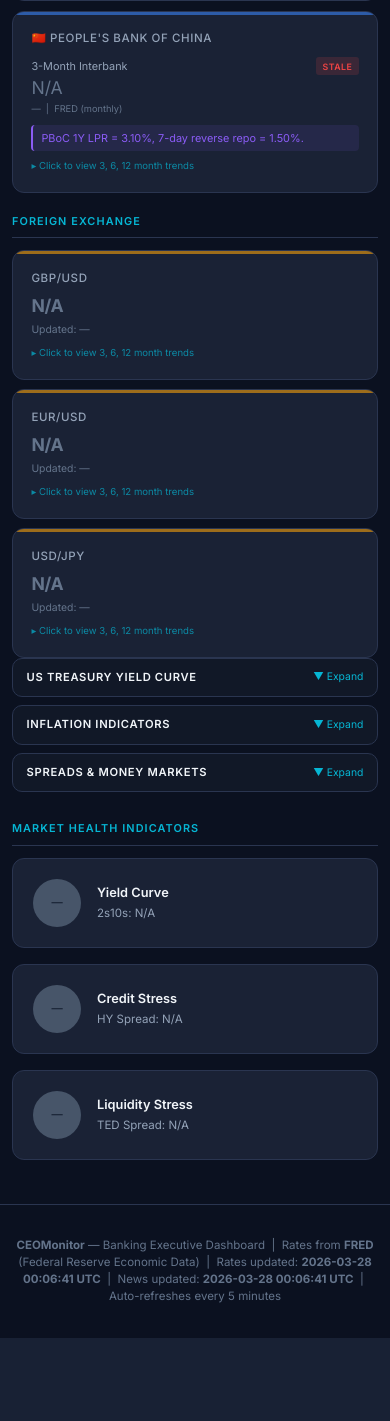
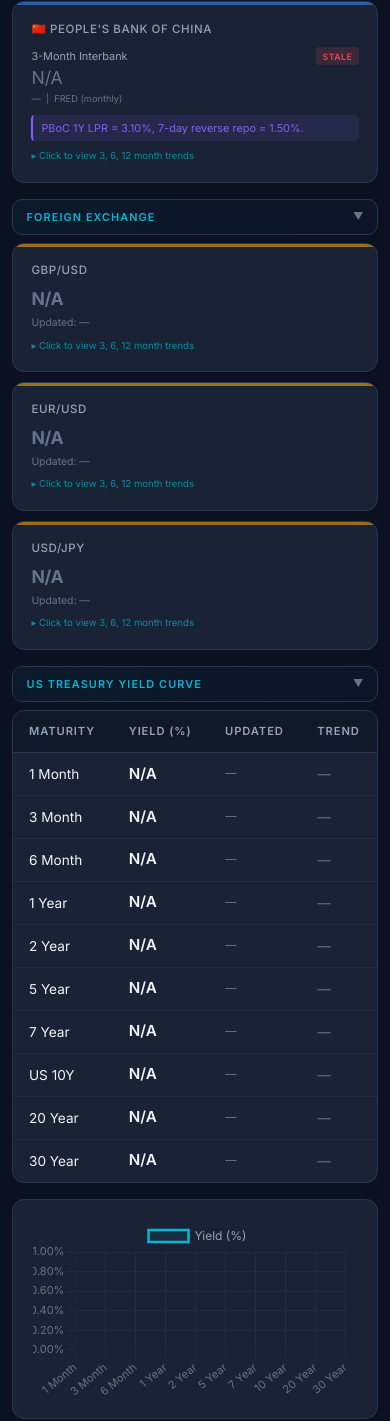
Before and after one commit to naveedk2535-tech/CEOMonitor, a Flask app: page / in a window 390 px wide. Shown: the part 1727-3148 px from the top of the page. Before the commit the page ends 3065 px from the top, so only its background shows below. Run offline with Flask 3, Linux system fonts and the light colour scheme; the visitor is signed in with stand-in values (Sample User, id 1); data that the repository does not hold is empty.

Commit message:
Make all sections expandable with collapse/expand toggle, open by default
Universal expand-header/expand-body system replaces section-titles.
All sections (Central Banks, FX, Treasury, Inflation, Spreads, Health)
can be collapsed/expanded with a click. Open by default on page load.
Removes old mobile-only collapse and legacy collapsible table systems.

Co-Authored-By: Claude Opus 4.6 (1M context) <noreply@anthropic.com>

```diff
--- a/templates/dashboard.html
+++ b/templates/dashboard.html
@@ -108,6 +108,41 @@
         }
         .section-title:first-child { margin-top: 0; }
 
+        /* Universal expandable sections */
+        .expand-header {
+            display: flex; align-items: center; justify-content: space-between;
+            cursor: pointer; padding: 0.65rem 1rem;
+            margin: 1.5rem 0 0.75rem;
+            background: linear-gradient(135deg, rgba(6,182,212,0.06) 0%, rgba(59,130,246,0.04) 100%);
+            border: 1px solid var(--border);
+            border-radius: 10px; transition: all 0.2s;
+            user-select: none;
+        }
+        .expand-header:first-child { margin-top: 0; }
+        .expand-header:hover { background: rgba(6,182,212,0.1); border-color: rgba(6,182,212,0.3); }
+        .expand-header .eh-label {
+            font-size: 0.75rem; font-weight: 600; color: var(--accent-cyan);
+            text-transform: uppercase; letter-spacing: 0.1em;
+        }
+        .expand-header .eh-toggle {
+            font-size: 0.65rem; color: var(--text-muted);
+            display: flex; align-items: center; gap: 0.3rem;
+            transition: color 0.2s;
+        }
+        .expand-header:hover .eh-toggle { color: var(--accent-cyan); }
+        .expand-header .eh-arrow {
+            display: inline-block; transition: transform 0.3s;
+        }
+        .expand-header.collapsed .eh-arrow { transform: rotate(-90deg); }
+        .expand-body {
+            overflow: hidden;
+            transition: max-height 0.4s ease, opacity 0.3s ease;
+            max-height: 5000px; opacity: 1;
+        }
+        .expand-body.collapsed {
+            max-height: 0; opacity: 0;
+        }
+
         /* CARDS */
         .card-grid {
             display: grid;
@@ -195,25 +230,7 @@
             margin-top: 0.2rem; font-style: italic;
         }
 
-        /* COLLAPSIBLE TABLE */
-        .collapsible-header {
-            display: flex; align-items: center; justify-content: space-between;
-            cursor: pointer; padding: 0.75rem 1rem;
-            background: var(--bg-secondary); border: 1px solid var(--border);
-            border-radius: 12px; transition: all 0.2s;
-        }
-        .collapsible-header:hover { background: var(--bg-card-hover); }
-        .collapsible-header .ch-label {
-            font-size: 0.78rem; font-weight: 600; color: var(--text-primary);
-        }
-        .collapsible-header .ch-toggle {
-            font-size: 0.7rem; color: var(--accent-cyan);
-            display: flex; align-items: center; gap: 0.3rem;
-        }
-        .collapsible-header .ch-arrow {
-            transition: transform 0.3s; display: inline-block;
-        }
-        .collapsible-header.open .ch-arrow { transform: rotate(180deg); }
+        /* Legacy collapsible (kept for treasury data table) */
         .collapsible-body {
             max-height: 0; overflow: hidden;
             transition: max-height 0.4s ease;
@@ -400,11 +417,6 @@
             border-top: 1px solid var(--border); margin-top: 2rem;
         }
 
-        /* Mobile collapsible sections (treasury, inflation, spreads) */
-        .mobile-collapse-header {
-            display: none;
-        }
-
         /* News sub-tabs */
         .news-subtabs {
             display: flex; gap: 0.5rem; margin-bottom: 1rem;
@@ -453,29 +465,8 @@
             .two-col { grid-template-columns: 1fr; gap: 1rem; }
             .quick-links { grid-template-columns: 1fr; }
             .section-title { font-size: 0.68rem; margin: 1.25rem 0 0.75rem; }
-
-            /* Mobile collapsible sections */
-            .mobile-collapse-header {
-                display: flex; align-items: center; justify-content: space-between;
-                cursor: pointer; padding: 0.65rem 0.85rem;
-                background: var(--bg-secondary); border: 1px solid var(--border);
-                border-radius: 10px; margin-bottom: 0.5rem;
-            }
-            .mobile-collapse-header .mc-label {
-                font-size: 0.7rem; font-weight: 600; color: var(--text-primary);
-                text-transform: uppercase; letter-spacing: 0.06em;
-            }
-            .mobile-collapse-header .mc-toggle {
-                font-size: 0.65rem; color: var(--accent-cyan);
-            }
-            .mobile-collapse-body {
-                max-height: 0; overflow: hidden;
-                transition: max-height 0.4s ease;
-            }
-            .mobile-collapse-body.mc-open { max-height: 2000px; }
-
-            /* Hide desktop section titles for collapsible sections */
-            .mobile-hide-title { display: none; }
+            .expand-header { margin: 1rem 0 0.5rem; padding: 0.55rem 0.85rem; }
+            .expand-header .eh-label { font-size: 0.68rem; }
         }
 
         @media (max-width: 420px) {
@@ -526,11 +517,11 @@
 <div class="tab-content active" id="tab-rates">
 
     <!-- Central Bank Policy Rates — Multi-source cards -->
-    <div class="section-title">Central Bank & Policy Rates
-        <span style="font-size:0.6rem; text-transform:none; letter-spacing:normal; color:var(--text-muted); font-weight:400;">
-            &nbsp;— Multiple sources per bank to ensure accuracy
-        </span>
+    <div class="expand-header" onclick="toggleExpand(this)">
+        <span class="eh-label">Central Bank & Policy Rates</span>
+        <span class="eh-toggle"><span class="eh-arrow">&#9660;</span></span>
     </div>
+    <div class="expand-body">
     <div class="card-grid card-grid-wide">
         {% for card in cb_cards %}
         <div class="card" onclick="openHistory('{{ card.history_id }}', '{{ card.bank }}')">
@@ -569,8 +560,14 @@
         {% endfor %}
     </div>
 
+    </div><!-- /expand-body central banks -->
+
     <!-- FX Rates -->
-    <div class="section-title">Foreign Exchange</div>
+    <div class="expand-header" onclick="toggleExpand(this)">
+        <span class="eh-label">Foreign Exchange</span>
+        <span class="eh-toggle"><span class="eh-arrow">&#9660;</span></span>
+    </div>
+    <div class="expand-body">
     <div class="card-grid">
         {% for item in grouped.fx_rates %}
         <div class="card accent-amber" onclick="openHistory('{{ item.id }}', '{{ item.label }}')">
@@ -591,19 +588,15 @@
         {% endfor %}
     </div>
 
-    <!-- US Treasury Yield Curve — COLLAPSIBLE TABLE (mobile-collapsible wrapper) -->
-    <div class="mobile-collapse-header" onclick="toggleMobileCollapse('mc-treasury')">
-        <span class="mc-label">US Treasury Yield Curve</span>
-        <span class="mc-toggle">&#9660; Expand</span>
+    </div><!-- /expand-body fx -->
+
+    <!-- US Treasury Yield Curve -->
+    <div class="expand-header" onclick="toggleExpand(this)">
+        <span class="eh-label">US Treasury Yield Curve</span>
+        <span class="eh-toggle"><span class="eh-arrow">&#9660;</span></span>
     </div>
-    <div class="section-title mobile-hide-title">US Treasury Yield Curve</div>
-    <div class="mobile-collapse-body mc-open" id="mc-treasury">
-    <div class="collapsible-header" id="yc-toggle" onclick="toggleCollapsible('yc')">
-        <span class="ch-label">Yield Curve Data Table ({{ grouped.us_treasuries | length }} maturities)</span>
-        <span class="ch-toggle"><span class="ch-arrow" id="yc-arrow">&#9660;</span> Show table</span>
-    </div>
-    <div class="collapsible-body" id="yc-body">
-        <div class="table-wrap">
+    <div class="expand-body">
+        <div class="table-wrap" style="border-radius:12px; border:1px solid var(--border)">
             <table>
                 <thead>
                     <tr><th>Maturity</th><th>Yield (%)</th><th>Updated</th><th>Trend</th></tr>
@@ -625,20 +618,17 @@
                 </tbody>
             </table>
         </div>
-    </div>
     <div class="chart-container">
         <canvas id="yieldCurveChart"></canvas>
     </div>
+    </div><!-- /expand-body treasury -->
 
-    </div><!-- /mc-treasury -->
-
-    <!-- Inflation (mobile-collapsible) -->
-    <div class="mobile-collapse-header" onclick="toggleMobileCollapse('mc-inflation')">
-        <span class="mc-label">Inflation Indicators</span>
-        <span class="mc-toggle">&#9660; Expand</span>
+    <!-- Inflation -->
+    <div class="expand-header" onclick="toggleExpand(this)">
+        <span class="eh-label">Inflation Indicators</span>
+        <span class="eh-toggle"><span class="eh-arrow">&#9660;</span></span>
     </div>
-    <div class="section-title mobile-hide-title">Inflation Indicators</div>
-    <div class="mobile-collapse-body mc-open" id="mc-inflation">
+    <div class="expand-body">
     <div class="card-grid">
         {% for item in grouped.inflation %}
         <div class="card accent-red" onclick="openHistory('{{ item.id }}', '{{ item.label }}')">
@@ -659,15 +649,14 @@
         {% endfor %}
     </div>
 
-    </div><!-- /mc-inflation -->
+    </div><!-- /expand-body inflation -->
 
-    <!-- Spreads & Money Markets (mobile-collapsible) -->
-    <div class="mobile-collapse-header" onclick="toggleMobileCollapse('mc-spreads')">
-        <span class="mc-label">Spreads &amp; Money Markets</span>
-        <span class="mc-toggle">&#9660; Expand</span>
+    <!-- Spreads & Money Markets -->
+    <div class="expand-header" onclick="toggleExpand(this)">
+        <span class="eh-label">Spreads &amp; Money Markets</span>
+        <span class="eh-toggle"><span class="eh-arrow">&#9660;</span></span>
     </div>
-    <div class="section-title mobile-hide-title">Spreads &amp; Money Markets</div>
-    <div class="mobile-collapse-body mc-open" id="mc-spreads">
+    <div class="expand-body">
     <div class="card-grid card-grid-wide">
         {% for item in grouped.spreads %}
         <div class="card" onclick="openHistory('{{ item.id }}', '{{ item.label }}')">
@@ -691,10 +680,14 @@
         {% endfor %}
     </div>
 
-    </div><!-- /mc-spreads -->
+    </div><!-- /expand-body spreads -->
 
     <!-- Market Health -->
-    <div class="section-title">Market Health Indicators</div>
+    <div class="expand-header" onclick="toggleExpand(this)">
+        <span class="eh-label">Market Health Indicators</span>
+        <span class="eh-toggle"><span class="eh-arrow">&#9660;</span></span>
+    </div>
+    <div class="expand-body">
     <div class="health-grid">
         <div class="health-card">
             <div class="traffic-light {{ health.yield_curve }}">
@@ -728,6 +721,7 @@
             </div>
         </div>
     </div>
+    </div><!-- /expand-body health -->
 
 </div><!-- /tab-rates -->
 
@@ -1124,28 +1118,19 @@
     updateClock();
     setInterval(updateClock, 1000);
 
+    // ---- Expandable sections ----
+    function toggleExpand(header) {
+        const body = header.nextElementSibling;
+        header.classList.toggle('collapsed');
+        body.classList.toggle('collapsed');
+    }
+
     // ---- News sub-tabs ----
     function switchNewsTab(tab) {
         document.querySelectorAll('.news-subtab').forEach(t => t.classList.remove('active'));
         document.querySelectorAll('.news-panel').forEach(p => p.classList.remove('active'));
         document.querySelector(`.news-subtab[data-newstab="${tab}"]`).classList.add('active');
         document.getElementById('newspanel-' + tab).classList.add('active');
-    }
-
-    // ---- Mobile collapsible sections ----
-    function toggleMobileCollapse(id) {
-        const body = document.getElementById(id);
-        const header = body.previousElementSibling.previousElementSibling; // skip the desktop title
-        body.classList.toggle('mc-open');
-        const toggle = header.querySelector('.mc-toggle');
-        toggle.innerHTML = body.classList.contains('mc-open') ? '&#9650; Collapse' : '&#9660; Expand';
-    }
-
-    // On page load, collapse mobile sections if on mobile
-    if (window.innerWidth <= 768) {
-        document.querySelectorAll('.mobile-collapse-body').forEach(el => {
-            el.classList.remove('mc-open');
-        });
     }
 
     // ---- Tab navigation ----
@@ -1158,19 +1143,7 @@
         });
     });
 
-    // ---- Collapsible table ----
-    function toggleCollapsible(id) {
-        const body = document.getElementById(id + '-body');
-        const header = document.getElementById(id + '-toggle');
-        body.classList.toggle('open');
-        header.classList.toggle('open');
-        const toggleText = header.querySelector('.ch-toggle');
-        if (body.classList.contains('open')) {
-            toggleText.innerHTML = '<span class="ch-arrow" style="transform:rotate(180deg)">&#9660;</span> Hide table';
-        } else {
-            toggleText.innerHTML = '<span class="ch-arrow">&#9660;</span> Show table';
-        }
-    }
+    // (collapsible table removed — now using universal expand)
 
     // ---- Yield Curve Chart ----
     const ycLabels = {{ yc_labels | tojson }};
```
